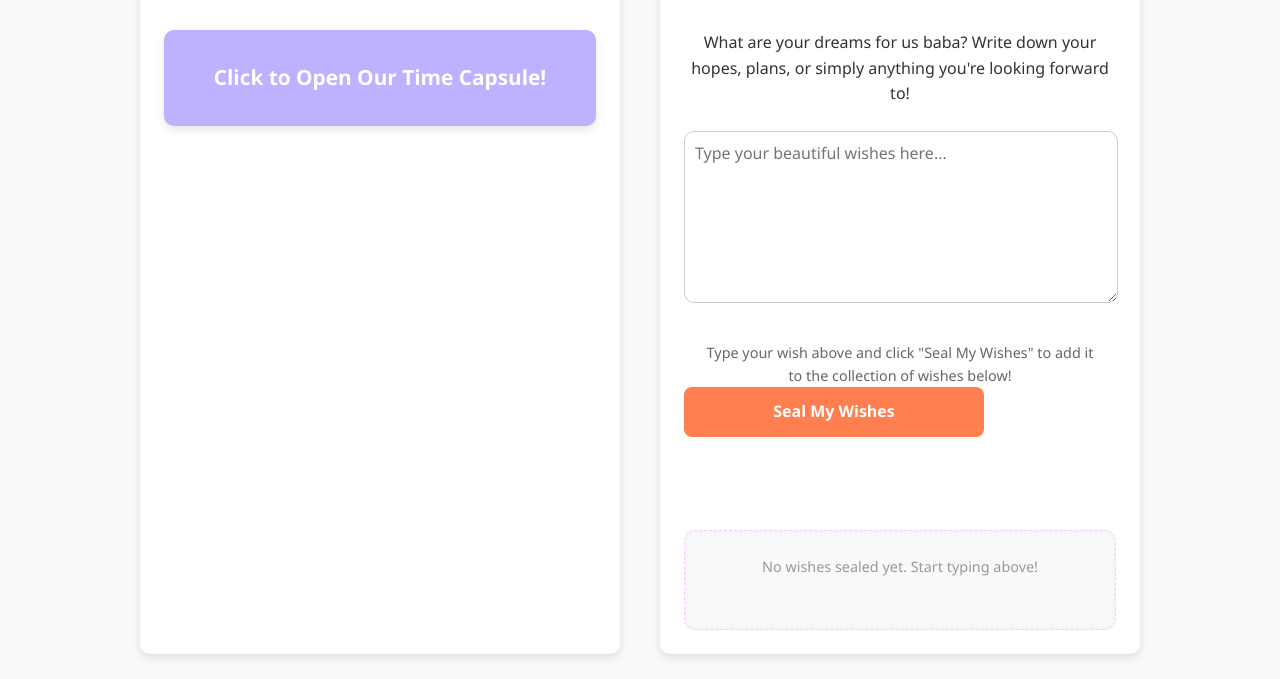
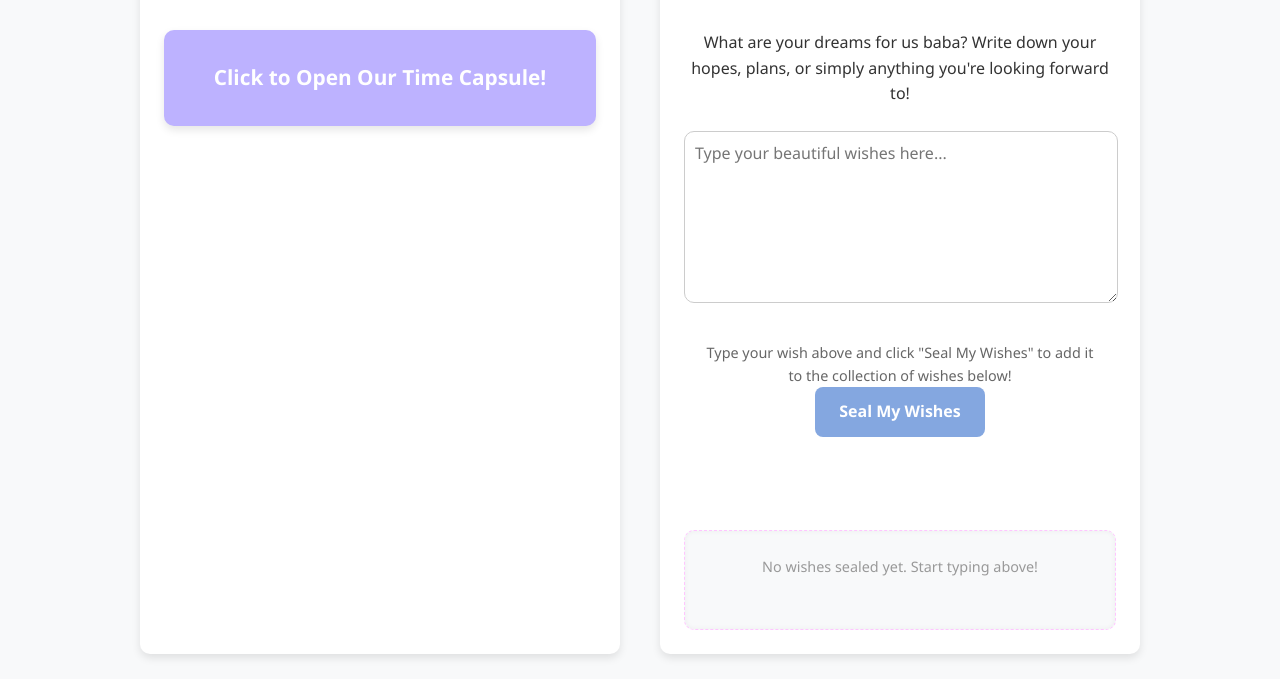
Before and after one commit to dukeliciouss/gana-na-boss, a plain HTML site: page index.html in a window 1280 px wide. Shown: the part 418-1097 px from the top of the page. Drawn offline with Linux system fonts and the light colour scheme.

Commit message:
Update index.html

```diff
--- a/index.html
+++ b/index.html
@@ -464,7 +464,19 @@
     margin: 10px auto;
   }
 }
-
+.cta-button {
+  display: block;              /* make it a block to center using margin */
+  margin: 0 auto;              /* center the button horizontally */
+  text-align: center;          /* center the text inside */
+  padding: 12px 24px;
+  font-size: 1rem;
+  background-color: #84A7E0;
+  color: white;
+  border-radius: 8px;
+  text-decoration: none;
+  width: fit-content;          /* make the button fit its text size */
+  max-width: 100%;
+}
 </style>
 
 </head>
```
